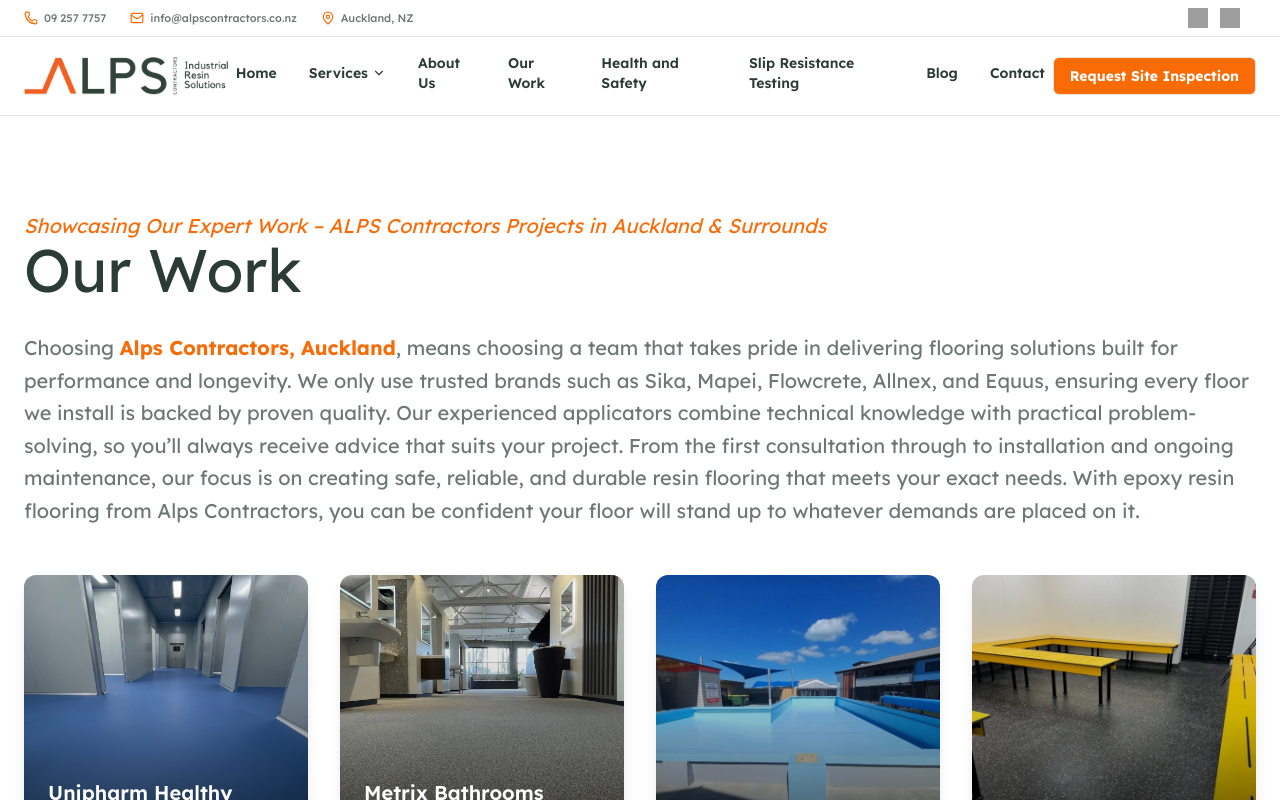
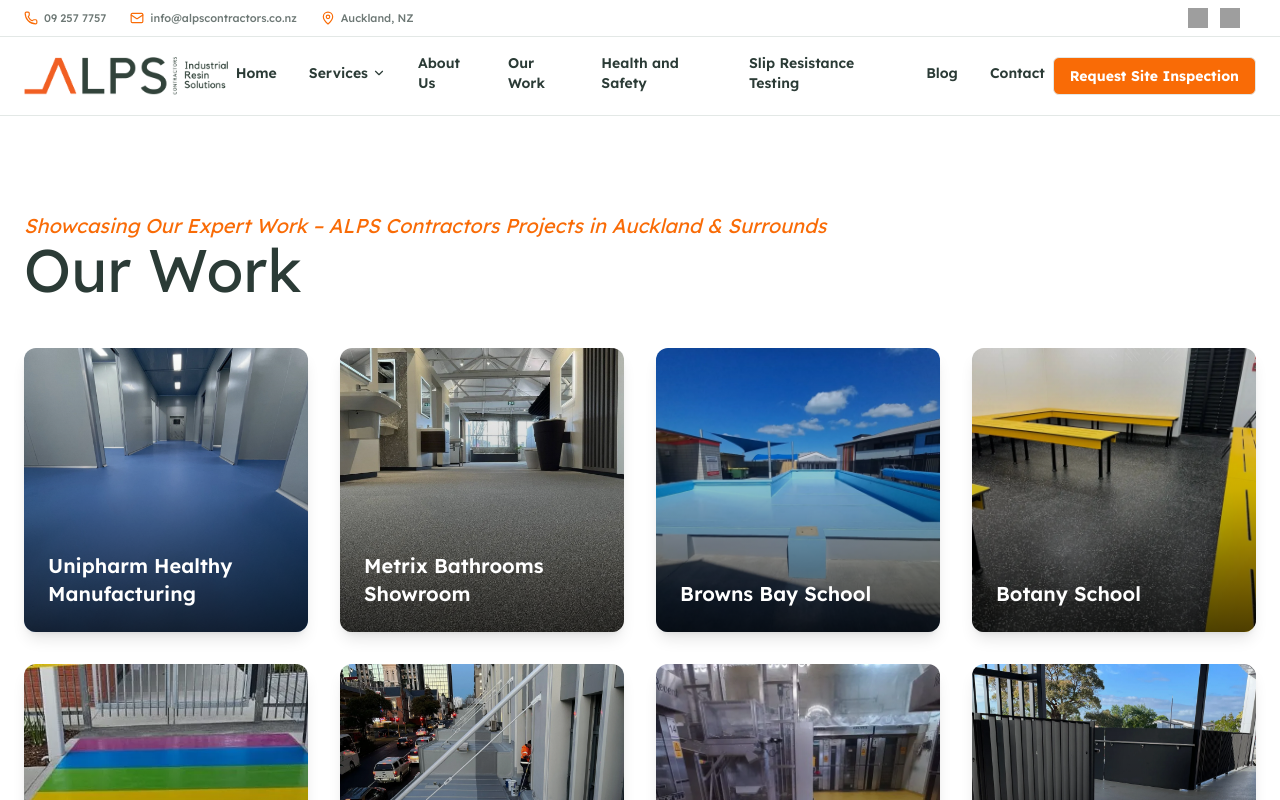
Before and after one commit to configkits/alpscontractors, a React (Vite) app: page /our-work in a window 1280 px wide. Shown: the top 800 px of the page. Built offline with nearby package versions, Linux system fonts and the light colour scheme; grey boxes are pictures that could not be loaded.

Commit message:
Fix typo in Aucklandz and adjust margin for Our Work heading

```diff
--- a/src/pages/OurWork.tsx
+++ b/src/pages/OurWork.tsx
@@ -22,13 +22,13 @@
             Showcasing Our Expert Work – ALPS Contractors Projects in Auckland &
             Surrounds
           </h1>
-          <h1 className="text-4xl md:text-6xl font-serif text-primary mb-8">
+          <h1 className="text-4xl md:text-6xl font-serif text-primary mb-12">
             Our Work
           </h1>
-          <p className="text-xl text-muted-foreground mb-12  leading-relaxed">
+          {/* <p className="text-xl text-muted-foreground mb-12  leading-relaxed">
             Choosing{" "}
             <span className="font-bold text-accent">
-              Alps Contractors, Auckland
+              Alps Contractors, Aucklandz
             </span>
             , means choosing a team that takes pride in delivering flooring
             solutions built for performance and longevity. We only use trusted
@@ -41,7 +41,7 @@
             durable resin flooring that meets your exact needs. With epoxy resin
             flooring from Alps Contractors, you can be confident your floor will
             stand up to whatever demands are placed on it.
-          </p>
+          </p> */}
           <div className="grid md:grid-cols-4 gap-8">
             {DATA.work.map((project, i) => (
               <div
```
